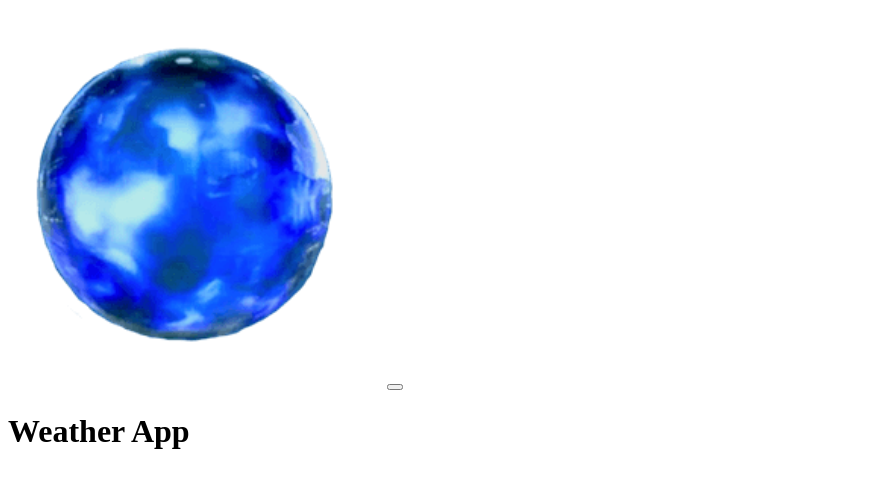
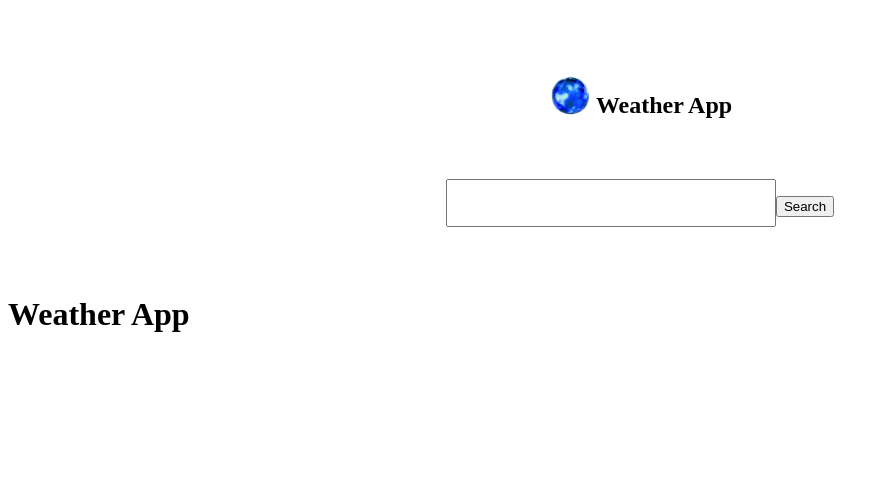
Before and after one commit to lu-gflores/react-weather, a React (Create React App) app: page / in a window 1280 px wide. Shown: the top 488 px of the page, without its empty margins (0-887 px from the left). Built offline with nearby package versions, Linux system fonts and the light colour scheme; no server answers; the HTML template or start-up script is replaced by a standard one.

Commit message:
updated nav component

```diff
--- a/src/components/layout/Navbar.js
+++ b/src/components/layout/Navbar.js
@@ -1,19 +1,42 @@
 import React from 'react'
+import styled from 'styled-components'
+import {motion} from 'framer-motion'
 import Materia from '../../img/materia.png'
+
 const Navbar = () => {
     return (
-        <div className='ff7'>
-            <nav className="navbar ff7">
-                <a className="navbar-brand" href="#" style={{ margin: '0', padding: '0' }}>
-                    <img src={Materia} alt='logo' style={{ width: '30%', padding: '0', margin: 'auto' }} />
-                </a>
-                <button className="navbar-toggler" type="button" data-toggle="collapse" data-target="#navbarSupportedContent" aria-controls="navbarSupportedContent" aria-expanded="false" aria-label="Toggle navigation">
-                    <span className="navbar-toggler-icon"></span>
-                </button>
-
-            </nav>
-        </div>
+            <StyledNav>
+                <StyledLogo>
+                    <img src={Materia} alt="Logo"/>
+                    <h1>Weather App</h1>
+                </StyledLogo>
+                <form className='searchCity'>
+                <div class="input-group mb-3">
+                <input type="text" class="form-control" aria-label="Sizing example input" aria-describedby="inputGroup-sizing-default"/>
+                <button type='button' className='btn btn-primary'>Search</button>
+            </div>
+                </form>
+            </StyledNav>
     )
 }
 
+const StyledNav = styled(motion.nav)`
+    padding: 3rem 5rem;
+    text-align: center;
+    input{
+        margin-top: 1.5rem;
+        font-size: 1.5rem;
+        padding: 0.5rem;
+    }
+`
+const StyledLogo = styled(motion.div)`
+    display: flex;
+    justify-content: center;
+    padding: 1rem;
+    cursor: pointer;
+    img{
+        height: 3rem;
+        width: 3rem;
+    }
+`
 export default Navbar
```
